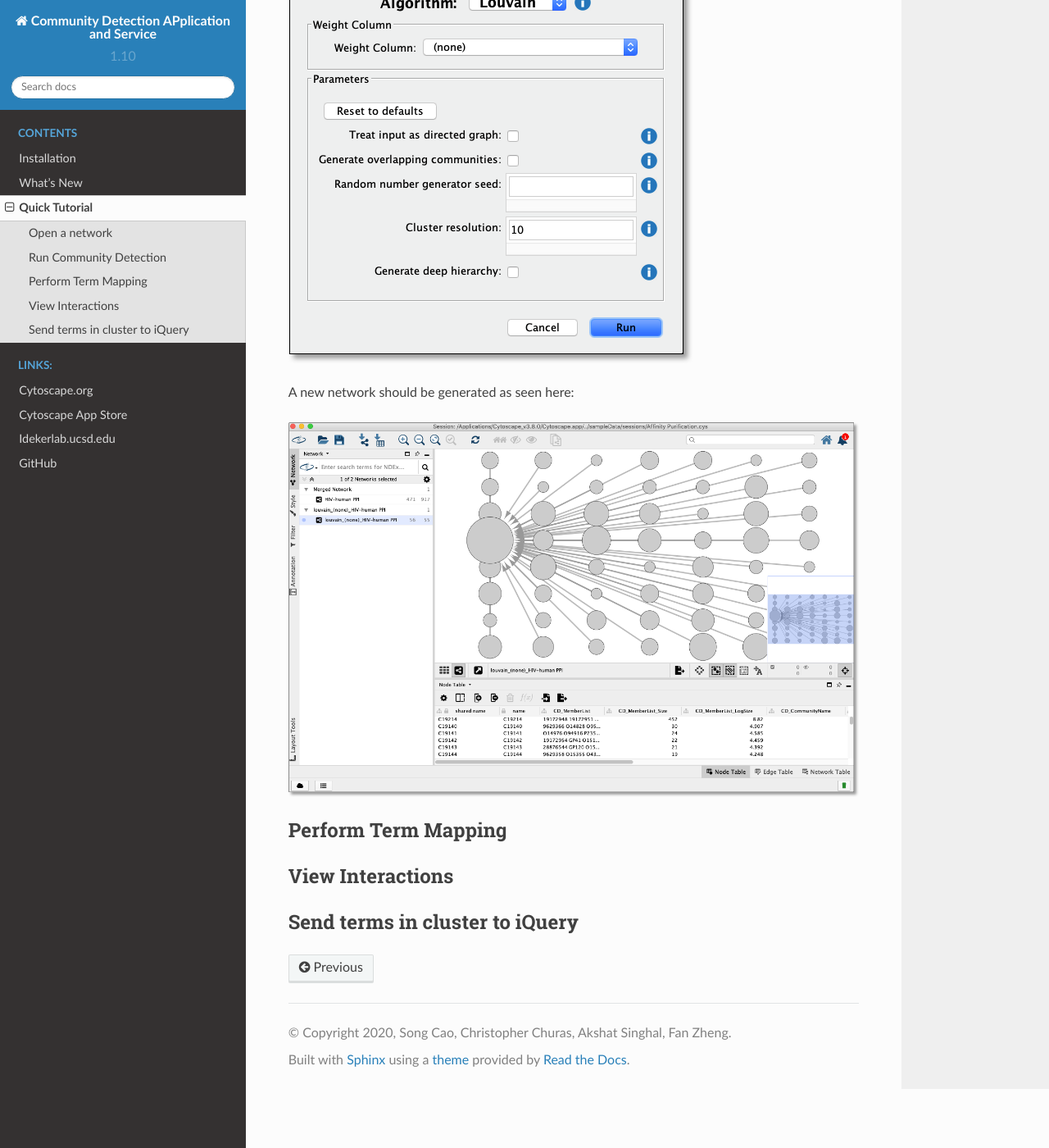
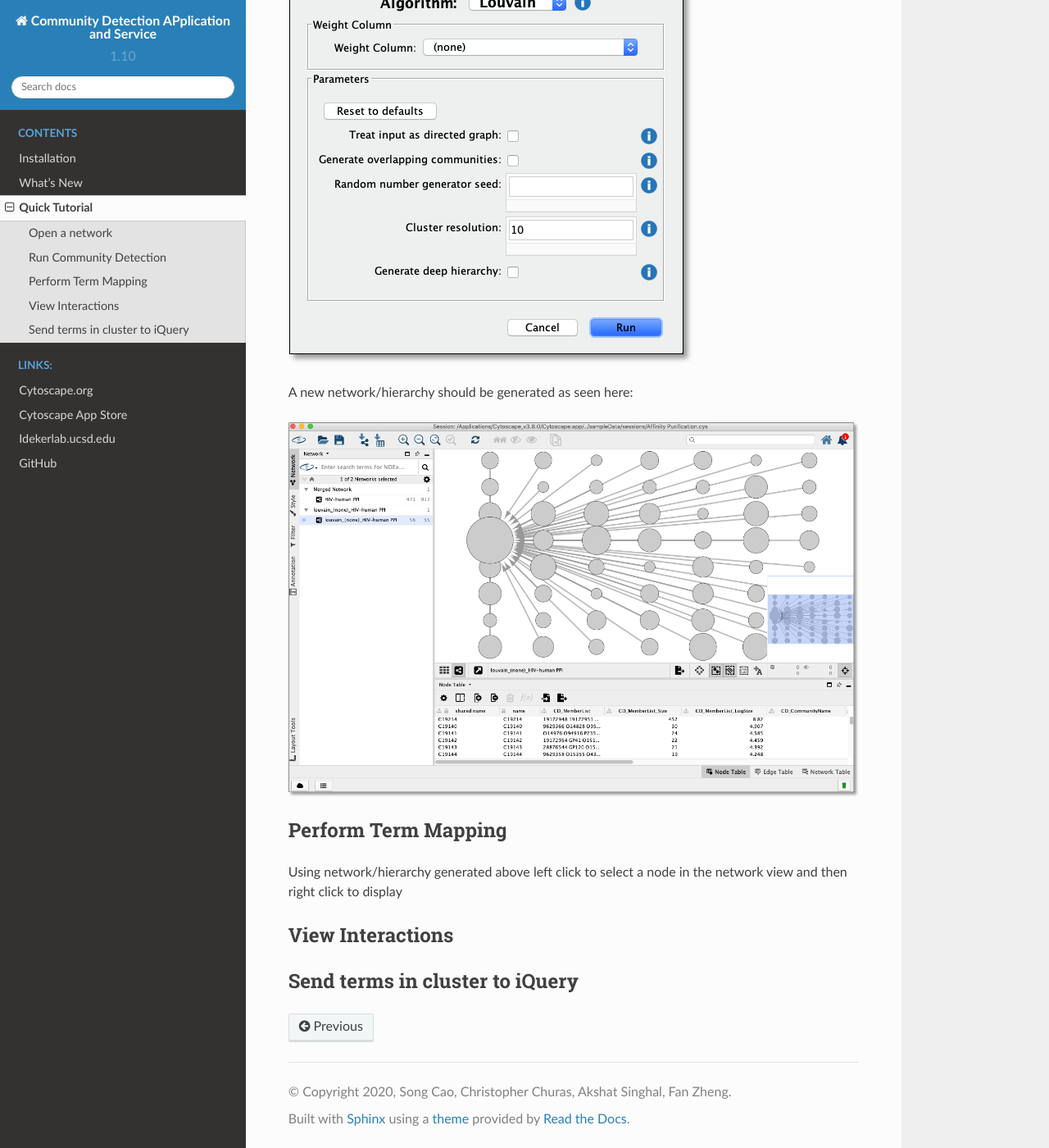
Before and after one commit to cytoscape/cy-community-detection, a Sphinx documentation site: the page built from docs/QuickTutorial.rst, in a window 1280 px wide and 1400 px high, scrolled down 1310 px. Shown: the whole window at 82% size. Built offline with Sphinx 7.4.7 and the Read the Docs theme 2.0.0, drawn with Linux system fonts in a browser that asks for light colours.

Commit message:
fixed some typos

```diff
--- a/docs/QuickTutorial.rst
+++ b/docs/QuickTutorial.rst
@@ -34,7 +34,7 @@
 .. image:: images/quicktutorial/communitydetectiondialog.png
    :class: with-border with-shadow
 
-A new network should be generated as seen here:
+A new network/hierarchy should be generated as seen here:
 
 .. image:: images/quicktutorial/resultinghierarchy.png
    :class: with-border with-shadow
@@ -42,6 +42,9 @@
 Perform Term Mapping
 --------------------
 
+Using network/hierarchy generated above left click to select a node
+in the network view and then right click to display
+
 View Interactions
 -----------------
 
```
